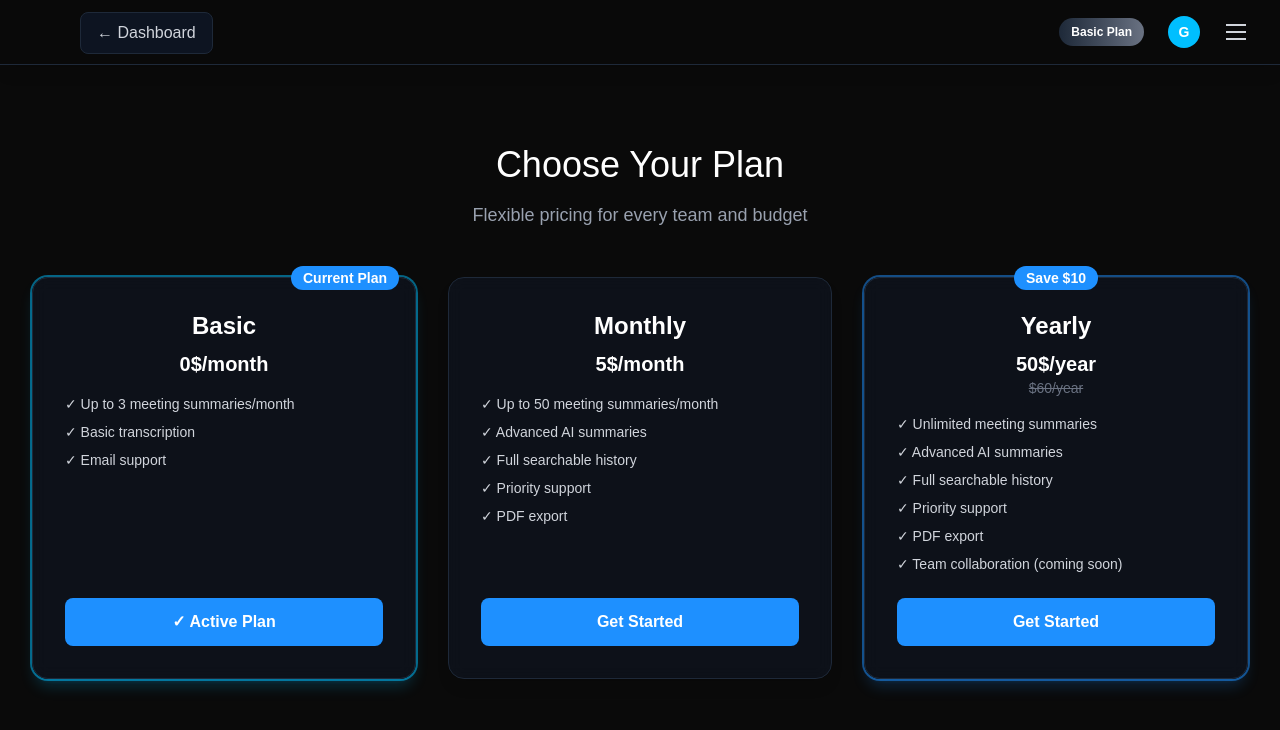
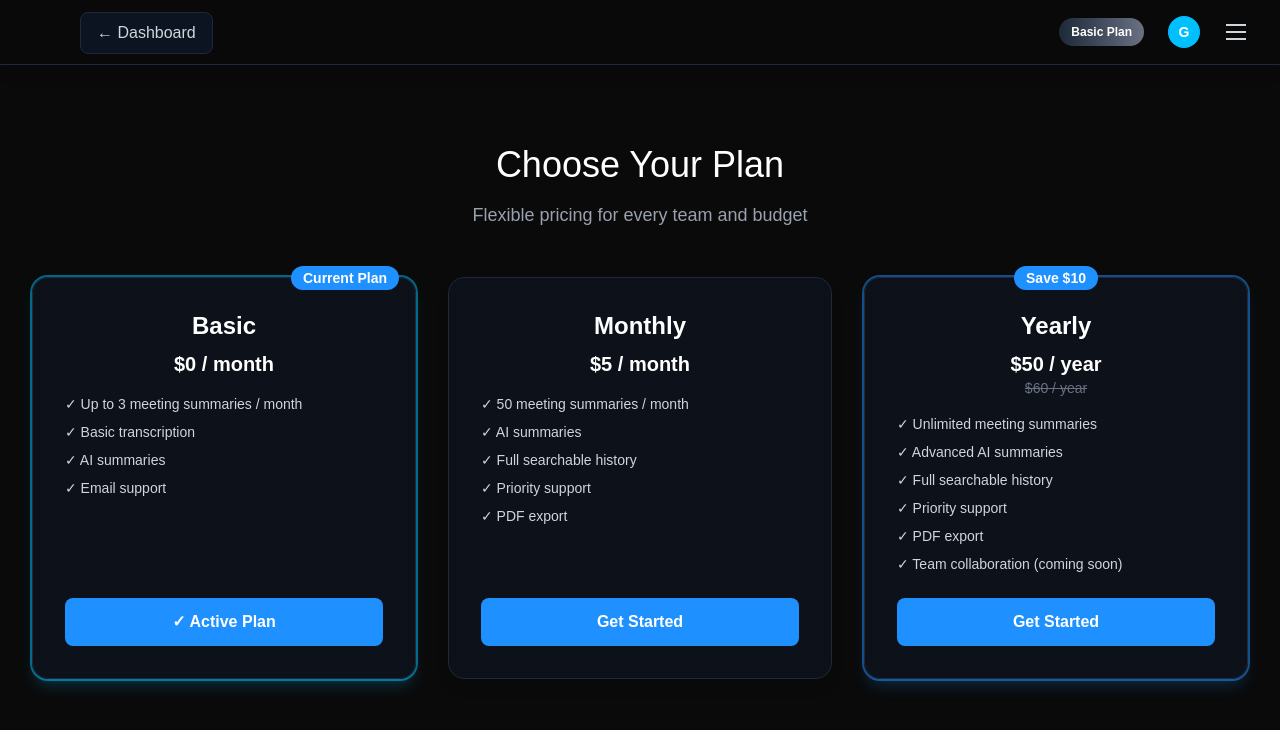
Before and after one commit to Saurabhrajmane-23/Meeting-Summary-Genrator, a React (Vite) app in the folder frontend/: page /plans in a window 1280 px wide. Shown: the top 730 px of the page. Built offline with nearby package versions, Linux system fonts and the light colour scheme; no server answers; sample sign-in values are in the browser's storage.

Commit message:
Updated frontend routes for deployment

```diff
--- a/frontend/src/pages/Dashboard.jsx
+++ b/frontend/src/pages/Dashboard.jsx
@@ -47,7 +47,7 @@ function Dashboard() {
   const fetchUserFiles = async () => {
     try {
       setLoading(true);
-      const response = await axios.get('http://localhost:8000/api/v2/files', {
+      const response = await axios.get('https://meeting-summary-genrator.onrender.com/api/v2/files', {
         headers: {
           Authorization: `Bearer ${localStorage.getItem('accessToken')}`,
         },
@@ -77,7 +77,7 @@ function Dashboard() {
 
   const fetchUserData = async () => {
     try {
-      const response = await axios.get('http://localhost:8000/api/v2/users/profile', {
+      const response = await axios.get('https://meeting-summary-genrator.onrender.com/api/v2/users/profile', {
         headers: {
           Authorization: `Bearer ${localStorage.getItem('accessToken')}`,
         },
@@ -179,7 +179,7 @@ function Dashboard() {
       setProcessingFileId(fileId);
 
       const response = await axios.post(
-        `http://localhost:8000/api/v2/files/process/${fileId}`,
+        `https://meeting-summary-genrator.onrender.com/api/v2/files/process/${fileId}`,
         null,
         {
           headers: {
@@ -234,7 +234,7 @@ function Dashboard() {
     try {
       setDeletingFileId(fileId);
       const response = await axios.delete(
-        `http://localhost:8000/api/v2/files/delete/${fileId}`,
+        `https://meeting-summary-genrator.onrender.com/api/v2/files/delete/${fileId}`,
         {
           headers: {
             Authorization: `Bearer ${localStorage.getItem('accessToken')}`,
@@ -284,7 +284,7 @@ function Dashboard() {
   const handleDownloadSummaryPDF = async (fileId, fileName) => {
     try {
       const response = await axios.get(
-        `http://localhost:8000/api/v2/files/summary/${fileId}/pdf`,
+        `https://meeting-summary-genrator.onrender.com/api/v2/files/summary/${fileId}/pdf`,
         {
           headers: {
             Authorization: `Bearer ${localStorage.getItem('accessToken')}`,
@@ -386,7 +386,7 @@ function Dashboard() {
     }
 
     try {
-      const response = await axios.delete('http://localhost:8000/api/v2/users/delete-account', {
+      const response = await axios.delete('https://meeting-summary-genrator.onrender.com/api/v2/users/delete-account', {
         headers: {
           Authorization: `Bearer ${localStorage.getItem('accessToken')}`,
         },
@@ -444,8 +444,8 @@ function Dashboard() {
                   {userData.avatar ? (
                     <img
                       src={userData.avatar}
-                      alt="User avatar"
-                      className={`h-8 w-8 rounded-full ${isDarkMode ? 'ring-2 ring-[#00BFFF]/50' : 'ring-2 ring-white ring-opacity-20'}`}
+                      alt="G"
+                      className={`h-8 w-8 rounded-full ${isDarkMode ? 'ring-2 ring-white' : 'ring-2 ring-gray-600 ring-opacity-20'}`}
                     />
                   ) : (
                     <div className={`h-8 w-8 rounded-full ${isDarkMode ? 'bg-[#00BFFF]' : 'bg-indigo-600'} flex items-center justify-center`}>
--- a/frontend/src/pages/Login.jsx
+++ b/frontend/src/pages/Login.jsx
@@ -20,7 +20,7 @@ const Login = () => {
   const handleGoogleLogin = () => {
     setIsGoogleLoading(true);
     // Redirect to backend Google OAuth route
-    window.location.href = 'http://localhost:8000/api/v2/users/auth/google';
+    window.location.href = 'https://meeting-summary-genrator.onrender.com/api/v2/users/auth/google';
   };
 
   // Check for error in URL params
@@ -70,7 +70,7 @@ const Login = () => {
     formDataToSend.append('password', formData.password);
 
     try {
-      const response = await axios.post("http://localhost:8000/api/v2/users/login",
+      const response = await axios.post("https://meeting-summary-genrator.onrender.com/api/v2/users/login",
          formDataToSend,
          {headers: { 'Content-Type': 'application/json' }}
        );
--- a/frontend/src/pages/Plans.jsx
+++ b/frontend/src/pages/Plans.jsx
@@ -26,7 +26,7 @@ const Plans = () => {
 
   const fetchUserData = async () => {
     try {
-      const response = await axios.get('http://localhost:8000/api/v2/users/profile', {
+      const response = await axios.get('https://meeting-summary-genrator.onrender.com/api/v2/users/profile', {
         headers: {
           Authorization: `Bearer ${localStorage.getItem('accessToken')}`,
         },
@@ -51,7 +51,7 @@ const Plans = () => {
     }
 
     try {
-      const response = await axios.delete('http://localhost:8000/api/v2/users/delete-account', {
+      const response = await axios.delete('https://meeting-summary-genrator.onrender.com/api/v2/users/delete-account', {
         headers: {
           Authorization: `Bearer ${localStorage.getItem('accessToken')}`,
         },
@@ -77,7 +77,7 @@ const Plans = () => {
 
     try {
       const response = await axios.post(
-        'http://localhost:8000/api/v2/users/create-payment',
+        'https://meeting-summary-genrator.onrender.com/api/v2/users/create-payment',
         { planType },
         {
           headers: {
@@ -97,7 +97,7 @@ const Plans = () => {
         order_id: orderId,
         handler: function (response) {
           // Send response to backend to verify & update user
-          axios.post('http://localhost:8000/api/v2/payments/verify-payment', {
+          axios.post('https://meeting-summary-genrator.onrender.com/api/v2/payments/verify-payment', {
             razorpay_payment_id: response.razorpay_payment_id,
             razorpay_order_id: response.razorpay_order_id,
             razorpay_signature: response.razorpay_signature,
@@ -138,20 +138,21 @@ const Plans = () => {
   const plans = [
     {
       name: "Basic",
-      price: "0$/month",
+      price: "$0 / month",
       features: [
-        "✓ Up to 3 meeting summaries/month",
+        "✓ Up to 3 meeting summaries / month",
         "✓ Basic transcription",
+        "✓ AI summaries",
         "✓ Email support"
       ],
       planType: "basic"
     },
     {
       name: "Monthly",
-      price: "5$/month",
+      price: "$5 / month",
       features: [
-        "✓ Up to 50 meeting summaries/month",
-        "✓ Advanced AI summaries",
+        "✓ 50 meeting summaries / month",
+        "✓ AI summaries",
         "✓ Full searchable history",
         "✓ Priority support",
         "✓ PDF export"
@@ -160,8 +161,8 @@ const Plans = () => {
     },
     {
       name: "Yearly",
-      price: "50$/year",
-      originalPrice: "$60/year",
+      price: "$50 / year",
+      originalPrice: "$60 / year",
       savings: "Save $10",
       features: [
         "✓ Unlimited meeting summaries",
--- a/frontend/src/pages/Register.jsx
+++ b/frontend/src/pages/Register.jsx
@@ -27,7 +27,7 @@ function Register() {
   const handleGoogleRegister = () => {
     setIsGoogleLoading(true);
     // Redirect to backend Google OAuth route
-    window.location.href = 'http://localhost:8000/api/v2/users/auth/google';
+    window.location.href = 'https://meeting-summary-genrator.onrender.com/api/v2/users/auth/google';
   };
 
   // Handle Google OAuth callback
@@ -65,7 +65,7 @@ function Register() {
     formDataToSend.append('password', formData.password);
     try {
       const response = await axios.post(
-        "http://localhost:8000/api/v2/users/register",
+        "https://meeting-summary-genrator.onrender.com/api/v2/users/register",
         formDataToSend,
         { headers: { 'Content-Type': 'multipart/form-data' } }
       );
@@ -99,7 +99,7 @@ function Register() {
     setIsVerifying(true);
 
     try {
-      const res = await axios.post("http://localhost:8000/api/v2/users/verify-email", {
+      const res = await axios.post("https://meeting-summary-genrator.onrender.com/api/v2/users/verify-email", {
         email: emailToVerify,
         code: verificationCode
       });
```
